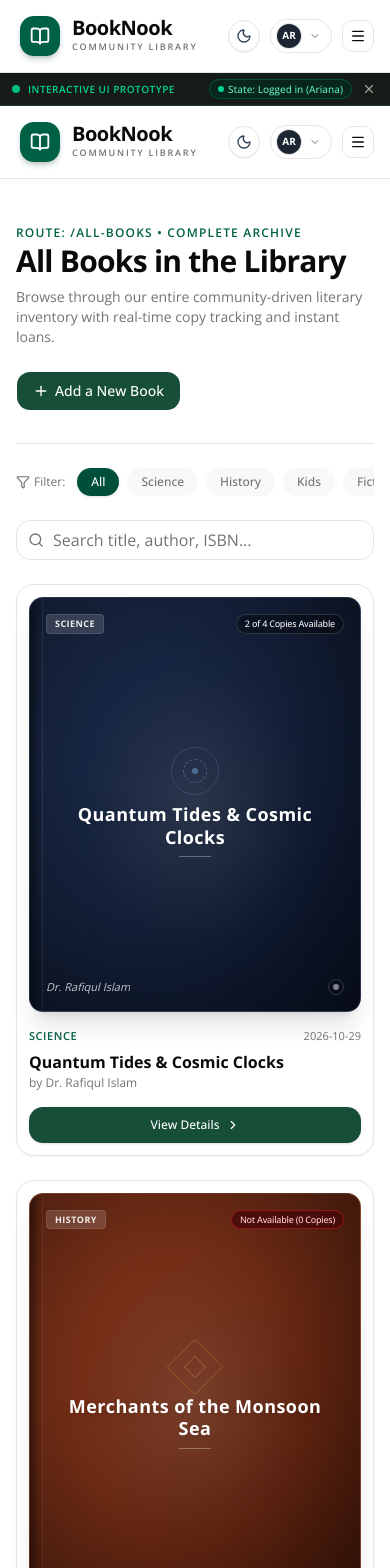
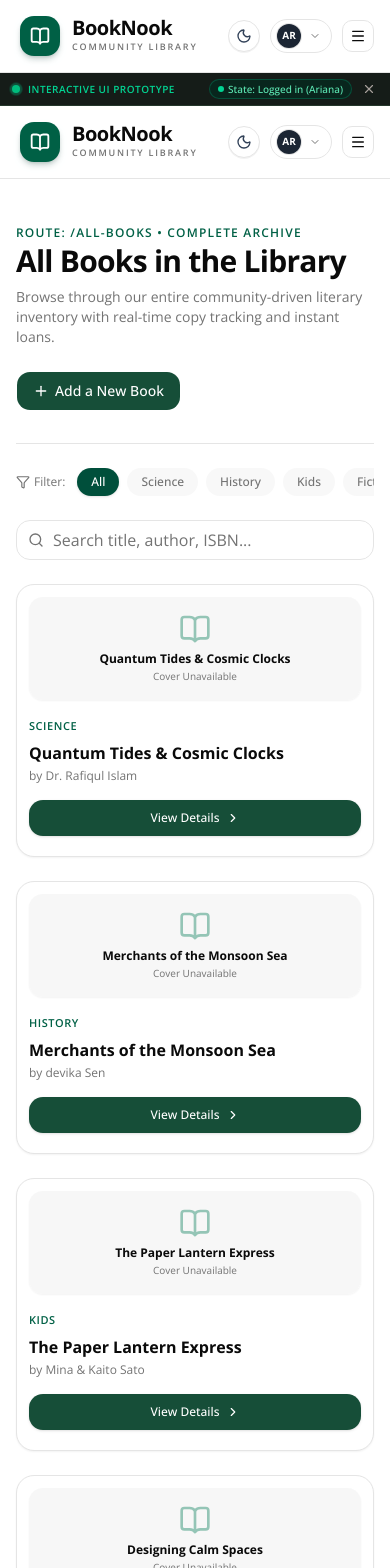
Before and after one commit to midul-dev/book_nook, a Next.js app: page /all-books in a window 390 px wide. Shown: the top 1568 px of the page. Built offline with nearby package versions, Linux system fonts and the light colour scheme.

Commit message:
leter we fix book card hight issue

```diff
--- a/next.config.ts
+++ b/next.config.ts
@@ -2,6 +2,14 @@ import type { NextConfig } from "next";
 
 const nextConfig: NextConfig = {
   /* config options here */
+  images: {
+    remotePatterns: [
+      {
+        protocol: "https",
+        hostname: "**"
+      }
+    ]
+  },
   experimental: {
     agentFeedback: true,
   },
--- a/src/components/home/book-card.tsx
+++ b/src/components/home/book-card.tsx
@@ -1,51 +1,78 @@
 "use client";
 
-import React from "react";
-import { Book } from "@/types";
-import { BookCover } from "@/components/home/book-cover";
-import { ChevronRight } from "lucide-react";
+import React, { useState } from "react";
+import { IBook } from "@/types";
+import { ChevronRight, BookOpen } from "lucide-react";
+import Image from "next/image";
 
 interface BookCardProps {
-  book: Book;
+  book: IBook;
 }
 
 export function BookCard({ book }: BookCardProps) {
+
+
   return (
-    <article className="group flex flex-col justify-between rounded-2xl bg-card p-3 sm:p-4 border border-border shadow-xs hover:shadow-xl hover:border-emerald-600/30 transition-all duration-300">
-      {/* Clickable Cover */}
-      <button
-        className="w-full text-left focus:outline-none focus-visible:ring-2 focus-visible:ring-emerald-500 rounded-xl"
-        aria-label={`View details for ${book.title}`}
-      >
-        <BookCover book={book} />
-      </button>
+    <article className="group flex flex-col h-full justify-between rounded-2xl bg-card p-3 sm:p-4 border border-border shadow-xs hover:shadow-xl hover:border-emerald-600/30 transition-all duration-300">
+      {/* 1. Equal-size picture container with guaranteed height & aspect ratio */}
+      <div className=" sm:h-72 overflow-hidden rounded-xl bg-muted/40 shadow-xs">
+        {book.image ? (
+          <Image
+            src={book.image}
+            alt={book.title}
+            height={640}
+            width={640}
+            className="object-cover object-center transition-transform duration-300 group-hover:scale-105"
+          />
+        ) : (
+          <div className="w-full h-full flex flex-col items-center justify-center bg-muted/60 text-muted-foreground p-4 text-center">
+            <BookOpen className="w-8 h-8 mb-1.5 opacity-40 text-emerald-700" />
+            <span className="text-xs font-serif font-bold text-foreground line-clamp-1">{book.title}</span>
+            <span className="text-[10px] font-mono text-muted-foreground mt-0.5">Cover Unavailable</span>
+          </div>
+        )}
+      </div>
 
-      {/* Book Metadata & Title */}
-      <div className="pt-4 pb-2 space-y-1.5 flex-1 flex flex-col justify-between">
-        <div className="flex items-center justify-between text-[11px] font-mono text-muted-foreground">
-          <span className="font-semibold uppercase tracking-wider text-emerald-800 dark:text-emerald-400">
+      {/* 2. Unified metadata, title & author with consistent vertical positions */}
+      <div className="pt-4 pb-2 flex-1 flex flex-col justify-between">
+        <div className="space-y-1.5">
+          {/* Category row */}
+          <div className="flex items-center justify-between text-[11px] font-mono text-muted-foreground h-5">
+            <span className="font-semibold uppercase tracking-wider text-emerald-800 dark:text-emerald-400 truncate">
               {book.category}
             </span>
-          <span>{book.addedDate}</span>
+            {book.copies && (
+              <span className="px-2 py-0.5 rounded-full text-[10px] bg-muted/80 text-muted-foreground font-medium shrink-0">
+                {book.copies} Copies
+              </span>
+            )}
           </div>
 
+          {/* Book Title & Author */}
           <div>
-          <h4 className="font-serif text-base sm:text-lg font-bold text-foreground leading-snug cursor-pointer group-hover:text-emerald-800 dark:group-hover:text-emerald-300 transition-colors line-clamp-1">
+            <h4
+              title={book.title}
+              className="font-serif text-base sm:text-lg font-bold text-foreground leading-snug cursor-pointer group-hover:text-emerald-800 dark:group-hover:text-emerald-300 transition-colors line-clamp-1 h-6"
+            >
               {book.title}
             </h4>
-          <p className="text-xs text-muted-foreground mt-0.5">
+            <p
+              title={book.author}
+              className="text-xs text-muted-foreground mt-0.5 truncate h-4"
+            >
               by {book.author}
             </p>
           </div>
         </div>
 
-      {/* Action Button */}
-      <div className="pt-2">
+        {/* 3. Action Button pinned to bottom */}
+        <div className="pt-4 mt-auto">
           <button className="w-full flex items-center justify-center gap-1.5 py-2.5 px-4 rounded-xl bg-[#164e38] hover:bg-[#123e2d] active:scale-98 text-white text-xs sm:text-sm font-medium transition-all shadow-sm hover:shadow-md cursor-pointer">
             <span>View Details</span>
             <ChevronRight className="w-3.5 h-3.5 transition-transform group-hover:translate-x-0.5" />
           </button>
         </div>
+      </div>
     </article>
   );
 }
--- a/src/components/home/new-arrivals-section.tsx
+++ b/src/components/home/new-arrivals-section.tsx
@@ -1,11 +1,11 @@
-import { Book, BookCategory } from "@/types";
+import { BookCategory, IBook } from "@/types";
 import { BookCard } from "@/components/home/book-card";
 import { Button } from "@/components/ui/button";
 import { Plus, ArrowRight, Filter, BookOpen } from "lucide-react";
 
 interface NewArrivalsSectionProps {
-  books: Book[];
-  onViewDetails: (book: Book) => void;
+  books: IBook[];
+  onViewDetails: (book: IBook) => void;
   onOpenAddBook: () => void;
   selectedCategory?: BookCategory | "All";
   onSelectCategory?: (category: BookCategory | "All") => void;
@@ -13,9 +13,9 @@ interface NewArrivalsSectionProps {
 
 export async function NewArrivalsSection() {
   const res = await fetch("http://localhost:5000/my-books");
-  const books: Book[] = await res.json();
+  const displayedBooks: IBook[] = await res.json();
 
-  const displayedBooks = books.slice(0, 6); // Display only the first 6 books
+  // const displayedBooks = books.slice(0, 6); // Display only the first 6 books
 
 
 
@@ -67,10 +67,6 @@ export async function NewArrivalsSection() {
       {/* Centered CTA */}
       <div className="flex justify-center pt-12">
         <button
-          onClick={() => {
-            const shelfEl = document.getElementById("shelf");
-            shelfEl?.scrollIntoView({ behavior: "smooth" });
-          }}
           className="inline-flex items-center gap-2 px-8 py-3 rounded-xl bg-[#164e38] hover:bg-[#123e2d] active:scale-98 text-white text-sm md:text-base font-medium shadow-md hover:shadow-lg transition-all cursor-pointer"
         >
           <span>See All Books</span>
```
Lines whose indentation alone changed are shown as unchanged.
